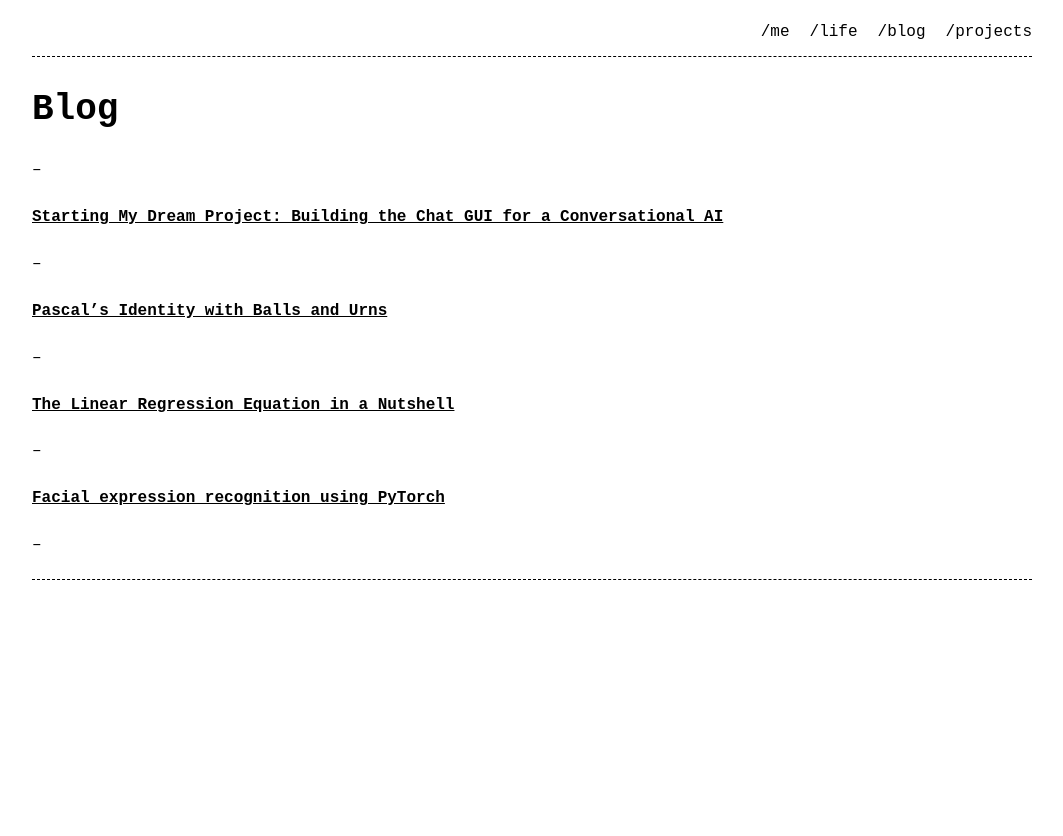
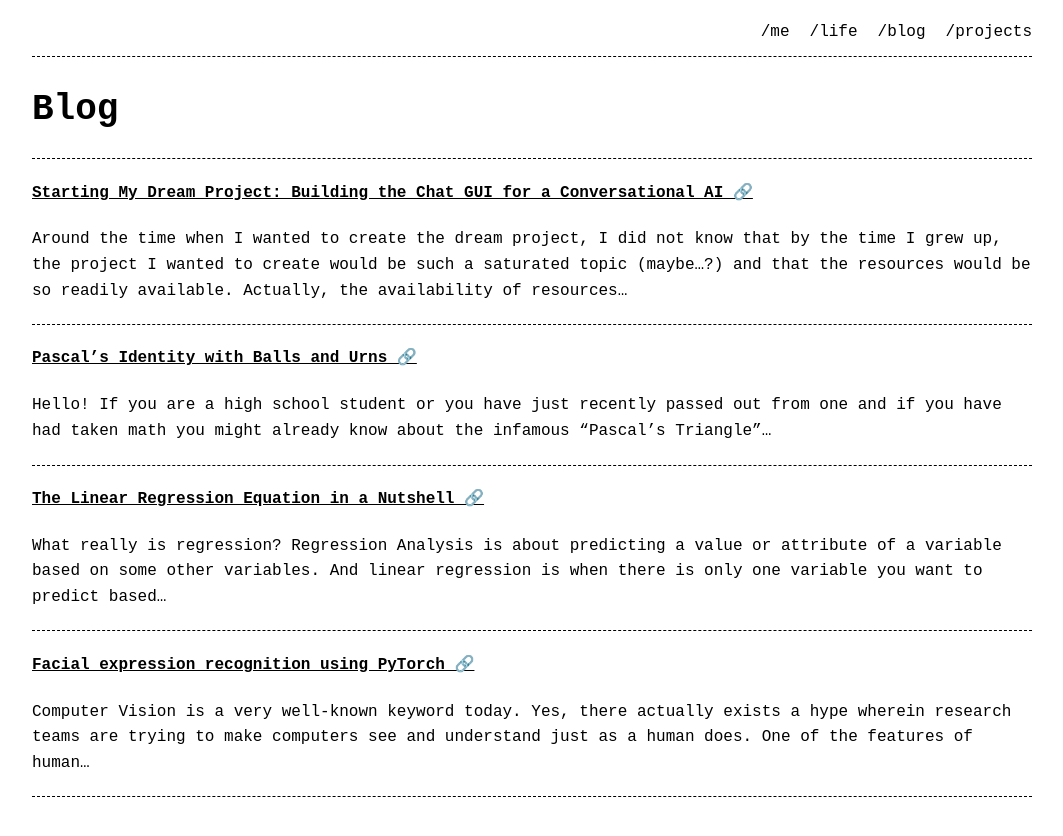
Before and after one commit to TumAro/tumaro.github.io, a Jekyll site: the page built from pages/blog.md, in a window 1280 px wide. Shown: the top 836 px of the page, without its empty margins (108-1171 px from the left). Built offline with Jekyll 4.4.1, drawn with Linux system fonts in a browser that asks for light colours.

Commit message:
blog updates

```diff
--- a/pages/blog.md
+++ b/pages/blog.md
@@ -6,20 +6,22 @@ permalink: /blog/
 
 # Blog
 
---
+---
 
-#### [Starting My Dream Project: Building the Chat GUI for a Conversational AI](https://hackernoon.com/starting-my-dream-project-building-the-chat-gui-for-a-conversational-ai)
+#### [Starting My Dream Project: Building the Chat GUI for a Conversational AI 🔗](https://hackernoon.com/starting-my-dream-project-building-the-chat-gui-for-a-conversational-ai)
+Around the time when I wanted to create the dream project, I did not know that by the time I grew up, the project I wanted to create would be such a saturated topic (maybe…?) and that the resources would be so readily available. Actually, the availability of resources...
 
---
+---
 
-#### [Pascal’s Identity with Balls and Urns](https://tuminsharma.medium.com/pascals-identity-with-balls-and-urns-4becfe9588a9)
+#### [Pascal’s Identity with Balls and Urns 🔗](https://tuminsharma.medium.com/pascals-identity-with-balls-and-urns-4becfe9588a9)
+Hello! If you are a high school student or you have just recently passed out from one and if you have had taken math you might already know about the infamous “Pascal’s Triangle”...
 
---
+---
 
-#### [The Linear Regression Equation in a Nutshell](https://towardsdatascience.com/the-linear-regression-equation-in-a-nutshell-8df202501255)
+#### [The Linear Regression Equation in a Nutshell 🔗](https://towardsdatascience.com/the-linear-regression-equation-in-a-nutshell-8df202501255)
+What really is regression? Regression Analysis is about predicting a value or attribute of a variable based on some other variables. And linear regression is when there is only one variable you want to predict based...
 
---
+---
 
-#### [Facial expression recognition using PyTorch](https://tuminsharma.medium.com/facial-expression-recognition-using-pytorch-b7326ab36157)
-
---
+#### [Facial expression recognition using PyTorch 🔗](https://tuminsharma.medium.com/facial-expression-recognition-using-pytorch-b7326ab36157)
+Computer Vision is a very well-known keyword today. Yes, there actually exists a hype wherein research teams are trying to make computers see and understand just as a human does. One of the features of human...
```
